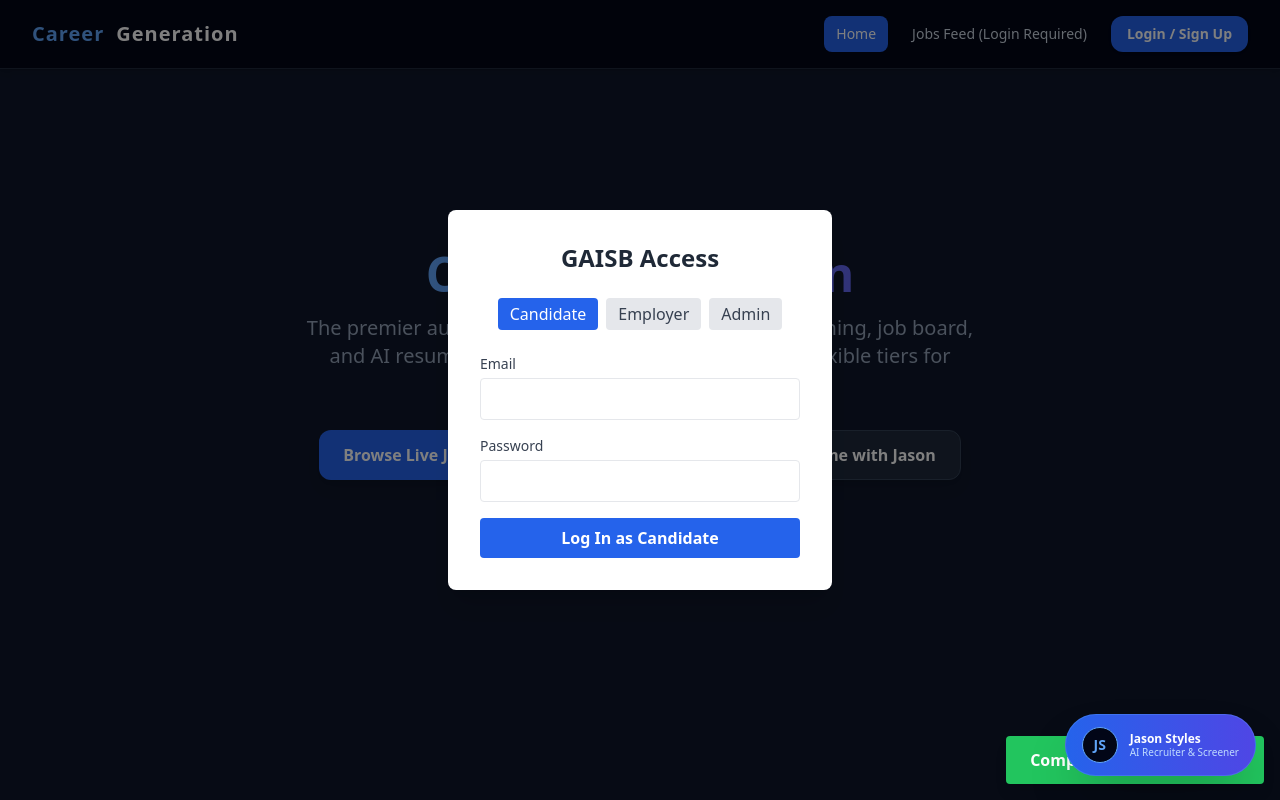
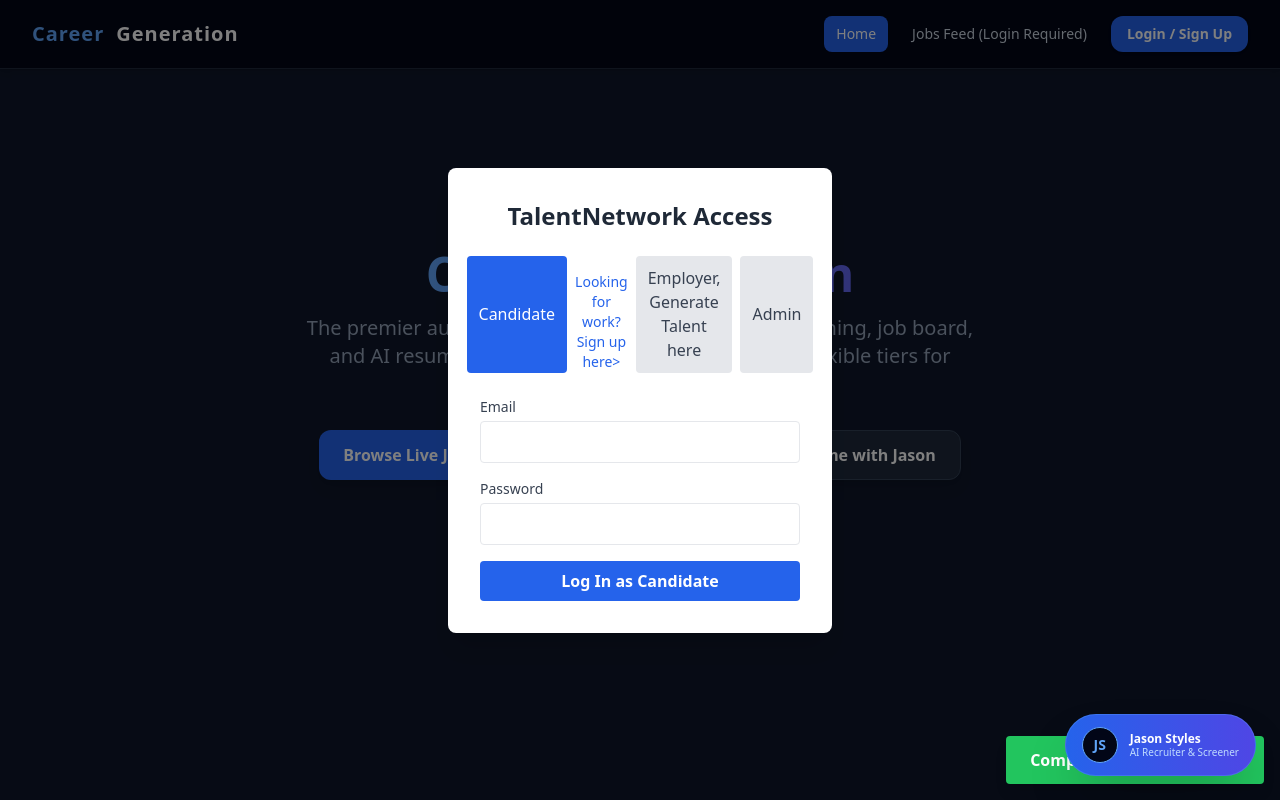
Before and after one commit to mmike070707-png/gaisb-deployment, a React (Create React App) app: page / in a window 1280 px wide. Built offline with nearby package versions, Linux system fonts and the light colour scheme.

Commit message:
Add LoginWrapper and index updates for portal login fix

```diff
--- a/public/index.html
+++ b/public/index.html
@@ -3,7 +3,7 @@
   <head>
     <meta charset="utf-8" />
     <meta name="viewport" content="width=device-width, initial-scale=1" />
-    <title>GAISB.pro - Global AI Staffing & Benchmarking</title>
+    <title>TalentNetwork.pro - Global AI Staffing & Benchmarking</title>
     <script src="https://cdn.tailwindcss.com"></script>
   </head>
   <body class="bg-slate-900 text-slate-100">
--- a/src/components/LoginWrapper.jsx
+++ b/src/components/LoginWrapper.jsx
@@ -3,7 +3,7 @@ import React, { useState } from 'react';
 export default function LoginWrapper({ onLoginSuccess }) {
   const [email, setEmail] = useState('');
   const [password, setPassword] = useState('');
-  const [userType, setUserType] = useState('candidate'); // candidate, employer, admin
+  const [userType, setUserType] = useState('candidate'); // candidate, Employer, Generate Talent here, admin
   const [error, setError] = useState('');
 
   const handleLogin = (e) => {
@@ -15,7 +15,7 @@ export default function LoginWrapper({ onLoginSuccess }) {
       return;
     }
 
-    // Employer / Candidate Login (Ready to be hooked up to Supabase)
+    // Employer, Generate Talent here / Candidate Login (Ready to be hooked up to Supabase)
     if (email && password) {
       onLoginSuccess(userType, email);
     } else {
@@ -27,7 +27,7 @@ export default function LoginWrapper({ onLoginSuccess }) {
     <div className="fixed inset-0 flex items-center justify-center bg-black bg-opacity-50 z-50">
       <div className="bg-white p-8 rounded-lg shadow-xl w-96 max-w-full">
         <h2 className="text-2xl font-bold mb-6 text-center text-gray-800">
-          GAISB Access
+          TalentNetwork Access
         </h2>
 
         <div className="flex justify-center space-x-2 mb-6">
@@ -38,12 +38,15 @@ export default function LoginWrapper({ onLoginSuccess }) {
           >
             Candidate
           </button>
+          <div className="mt-4 text-center">
+            <button type="button" onClick={() => setIsSignUp && setIsSignUp(true)} className="text-sm text-blue-600 hover:underline bg-transparent border-none cursor-pointer">Looking for work? Sign up here&gt;</button>
+          </div>
           <button
             type="button"
-            className={`px-3 py-1 rounded ${userType === 'employer' ? 'bg-blue-600 text-white' : 'bg-gray-200 text-gray-700'}`}
-            onClick={() => setUserType('employer')}
+            className={`px-3 py-1 rounded ${userType === 'Employer, Generate Talent here' ? 'bg-blue-600 text-white' : 'bg-gray-200 text-gray-700'}`}
+            onClick={() => setUserType('Employer, Generate Talent here')}
           >
-            Employer
+            Employer, Generate Talent here
           </button>
           <button
             type="button"
```
